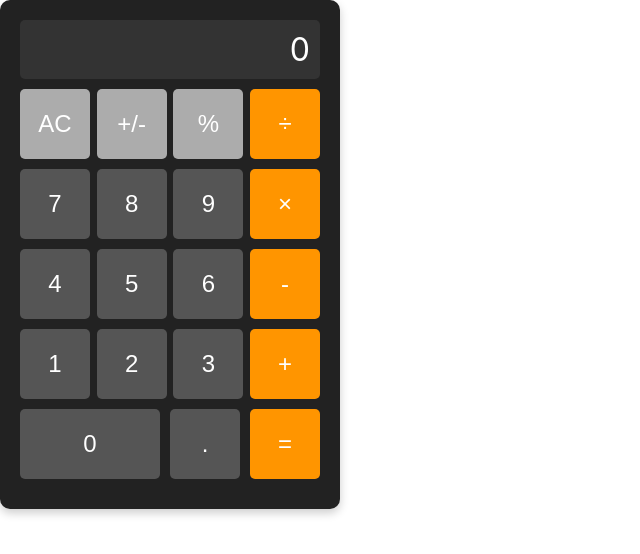
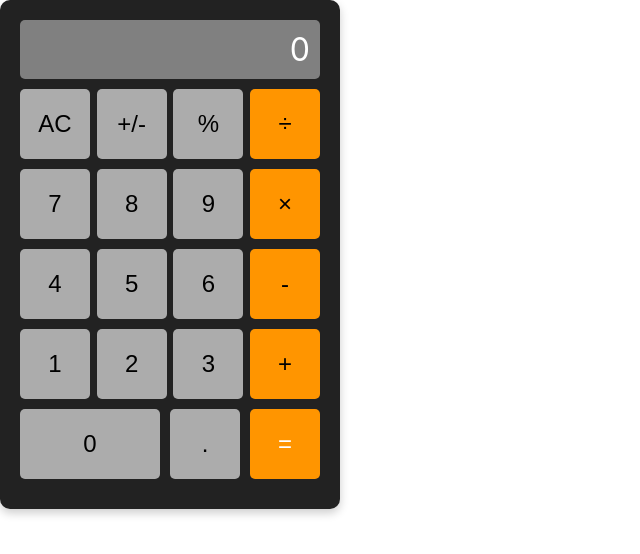
Before and after one commit to mpa-mxiang/math-magician, a React (Create React App) app: page / in a window 1280 px wide. Shown: the top 554 px of the page, without its empty margins (0-640 px from the left). Built offline with nearby package versions, Linux system fonts and the light colour scheme.

Commit message:
change display background color

```diff
--- a/src/components/Calculator.css
+++ b/src/components/Calculator.css
@@ -7,7 +7,7 @@
 }
 
 .display {
-  background-color: #333;
+  background-color: gray;
   color: #fff;
   font-size: 2em;
   padding: 10px;
@@ -26,8 +26,7 @@ button {
   width: 70px;
   height: 70px;
   font-size: 1.5em;
-  background-color: #555;
-  color: #fff;
+  background-color: #acacac;
   border: none;
   border-radius: 5px;
   cursor: pointer;
@@ -45,11 +44,6 @@ button.zero-button {
   width: 140px;
 }
 
-button.decimal-button {
-  background-color: #555;
-  color: #fff;
-}
-
 button.equal-button {
   background-color: #ff9500;
   color: #fff;
```
